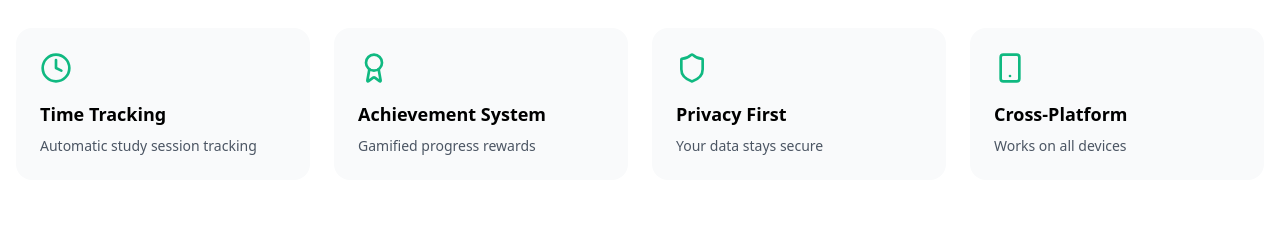
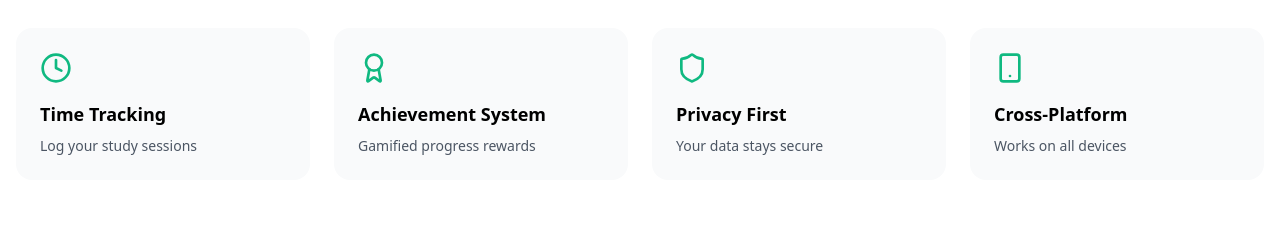
Before and after one commit to dkhedekar79/Trackademic, a React (Vite) app: page / in a window 1280 px wide. Shown: the part 1500-1726 px from the top of the page. Built offline with nearby package versions, Linux system fonts and the light colour scheme; no server answers.

Commit message:
Manual code updates made to file: src/pages/Landing.jsx

```diff
--- a/src/pages/Landing.jsx
+++ b/src/pages/Landing.jsx
@@ -292,7 +292,7 @@ const Landing = () => {
           {/* Feature Grid */}
           <div className="grid md:grid-cols-2 lg:grid-cols-4 gap-6 mt-16">
             {[
-              { icon: Clock, title: "Time Tracking", desc: "Automatic study session tracking" },
+              { icon: Clock, title: "Time Tracking", desc: "Log your study sessions" },
               { icon: Award, title: "Achievement System", desc: "Gamified progress rewards" },
               { icon: Shield, title: "Privacy First", desc: "Your data stays secure" },
               { icon: Smartphone, title: "Cross-Platform", desc: "Works on all devices" }
```
